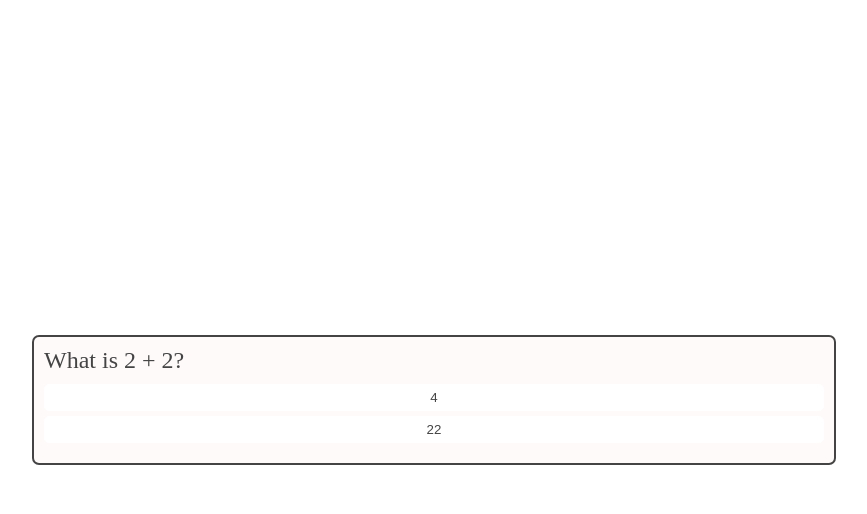
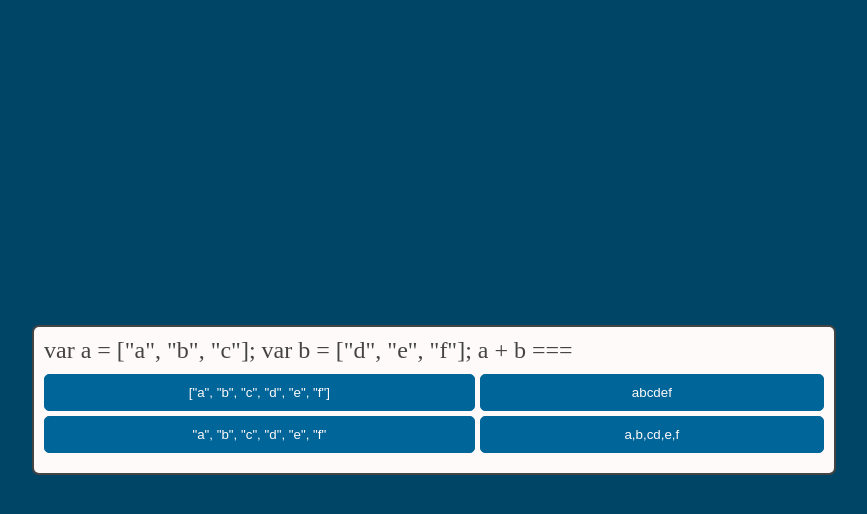
Before and after one commit to spatiality-dc/code-quiz, a plain HTML site: page index.html in a window 1280 px wide. Both pictures are taken after a click on the button "Start". Shown: the whole page, without its empty margins (206-1073 px from the left). Drawn offline with Linux system fonts and the light colour scheme.

Commit message:
added in js questions, added in random question selector

```diff
--- a/javascript.js
+++ b/javascript.js
@@ -5,17 +5,11 @@ const questionElement = document.getElementById("question");
 const answerButtonsElement = document.getElementById("answer-btn-grid");
 var randomQuestions, currentQuestionIndex;
 
-const questions = [
-  {
-    question: "What is 2 + 2?",
-    answers: [
-      { text: "4", correct: true },
-      { text: "22", correct: false }
-    ]
-  }
-];
-
 startButton.addEventListener("click", startGame);
+nextButton.addEventListener("click", () => {
+  currentQuestionIndex++;
+  nextQuestion();
+});
 
 function startGame() {
   startButton.classList.add("hide");
@@ -51,9 +45,13 @@ function selectAnswer(e) {
   Array.from(answerButtonsElement.children).forEach(button => {
     setStatusClass(button, button.dataset.correct);
   });
+  if (randomQuestions.length > currentQuestionIndex + 1) {
+    nextButton.classList.remove("hide");
+  } else {
+    startButton.innerText = "Restart";
+    startButton.classList.remove("hide");
+  }
 }
-
-debugger;
 
 function setStatusClass(element, correct) {
   clearStatusClass(element);
@@ -70,8 +68,89 @@ function clearStatusClass(element) {
 }
 
 function resetState() {
+  clearStatusClass(document.body);
   nextButton.classList.add("hide");
   while (answerButtonsElement.firstChild) {
     answerButtonsElement.removeChild(answerButtonsElement.firstChild);
   }
 }
+
+const questions = [
+  {
+    question: "var a; if (a) {return true;} else {return false;}",
+    answers: [
+      { text: "true", correct: true },
+      { text: "false", correct: false }
+    ]
+  },
+  {
+    question: 'var b = ""; if (b) {return true;} else {return false;}',
+    answers: [
+      { text: "true", correct: false },
+      { text: "false", correct: true }
+    ]
+  },
+  {
+    question:
+      'var a; var b = ""; if (a == b) {return true;} else {return false;}',
+    answers: [
+      { text: "true", correct: true },
+      { text: "false", correct: false }
+    ]
+  },
+  {
+    question: "var a = 0; if (a) {return true;} else {return false;}",
+    answers: [
+      { text: "true", correct: true },
+      { text: "false", correct: false }
+    ]
+  },
+  {
+    question:
+      'var a = ["a"]; var b = "b"; if (a.indexOf(b)) {return true;} else {return false;}',
+    answers: [
+      { text: "true", correct: true },
+      { text: "false", correct: false }
+    ]
+  },
+  {
+    question: 'var a = "a"; if (a = 1) {return true;} else {return false;}',
+    answers: [
+      { text: "true", correct: true },
+      { text: "false", correct: false }
+    ]
+  },
+  {
+    question: 'var a = "a"; if (a = 0) {return true;} else {return false;}',
+    answers: [
+      { text: "true", correct: true },
+      { text: "false", correct: false }
+    ]
+  },
+  {
+    question:
+      "var a = true; var b = false; if (a || b) {return true;} else {return false;}",
+    answers: [
+      { text: "true", correct: true },
+      { text: "false", correct: false }
+    ]
+  },
+  {
+    question: "var a; var b = a || 0; b ===",
+    answers: [
+      { text: "true", correct: false },
+      { text: "false", correct: false },
+      { text: "undefined", correct: false },
+      { text: "0", correct: true }
+    ]
+  },
+  {
+    question: 'var a = ["a", "b", "c"]; var b = ["d", "e", "f"]; a + b ===',
+    answers: [
+      { text: '["a", "b", "c", "d", "e", "f"]', correct: false },
+      { text: "abcdef", correct: false },
+      { text: '"a", "b", "c", "d", "e", "f"', correct: false },
+      { text: "a,b,cd,e,f", correct: true }
+    ]
+  }
+];
--- a/style.css
+++ b/style.css
@@ -7,7 +7,7 @@
 }
 
 :root {
-  --hue-neutral: 100;
+  --hue-neutral: 200;
   --hue-wrong: 0;
   --hue-correct: 145;
 }
@@ -22,7 +22,7 @@ body {
   align-items: center;
   width: 100vw;
   height: 100vh;
-  background-color: hsl(var(--hue), 100%, 100%);
+  background-color: hsl(var(--hue), 100%, 20%);
 }
 
 body.correct {
@@ -44,17 +44,18 @@ body.wrong {
 
 .btn-grid {
   display: grid;
+  grid-template-columns: repeat(2, auto);
   gap: 5px;
   margin: 10px 0;
 }
 
 .btn {
   --hue: var(--hue-neutral);
-  background-color: hsl(var(--hue), 100%, 100%);
-  border: 1px solid hsl(var(--hue), 100%, 100%);
+  background-color: hsl(var(--hue), 100%, 30%);
+  border: 1px solid hsl(var(--hue), 100%, 30%);
   border-radius: 5px;
-  padding: 5px 10px;
-  color: #444444;
+  padding: 10px 10px;
+  color: snow;
   outline: none;
 }
 
@@ -75,7 +76,7 @@ body.wrong {
 .next-btn {
   font-size: 1.5em;
   font-weight: bold;
-  padding: n 10px 20px;
+  padding: 10px 20px;
 }
 
 .controls {
```
Also changed, not shown: 1 other file.
